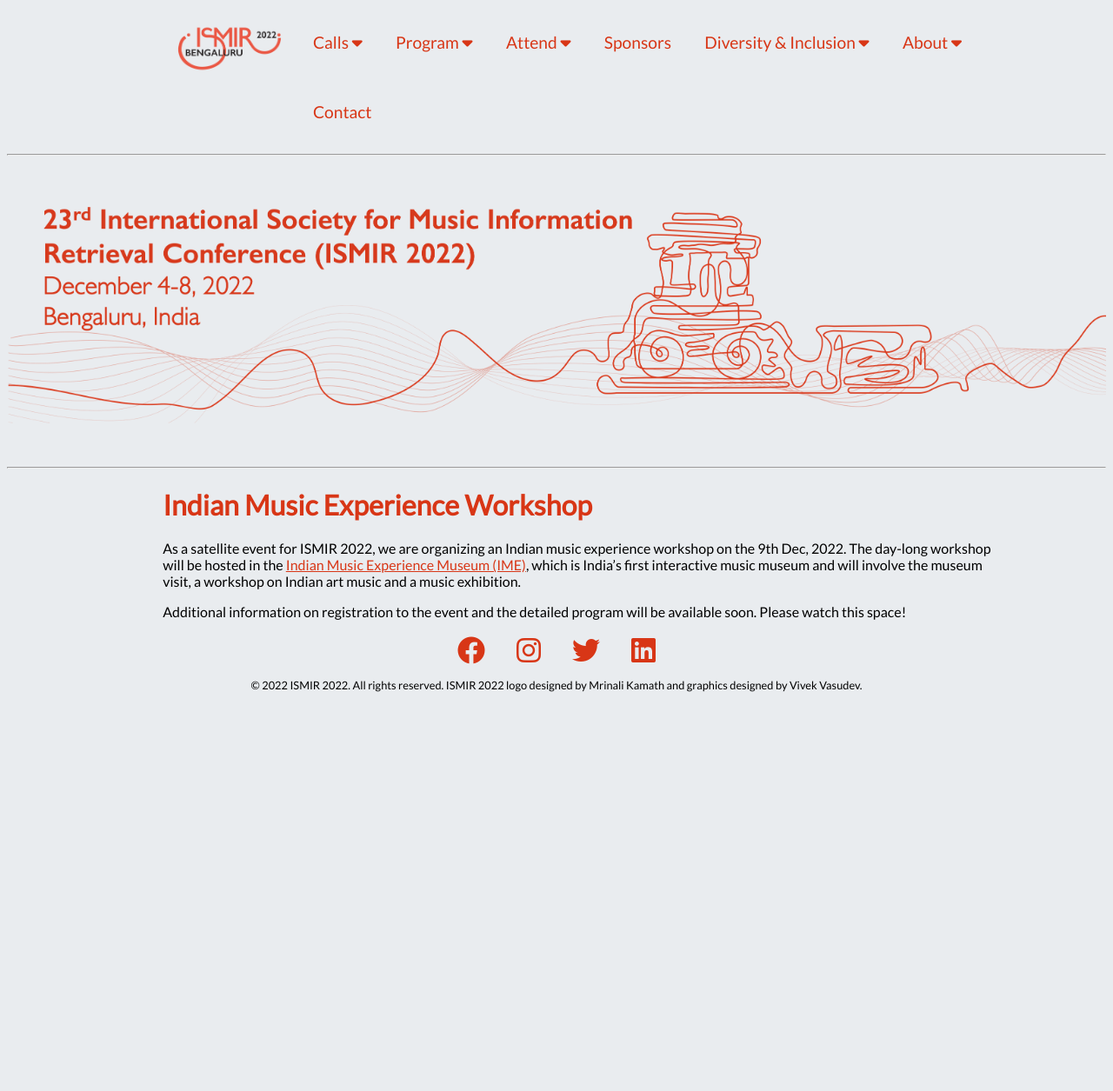
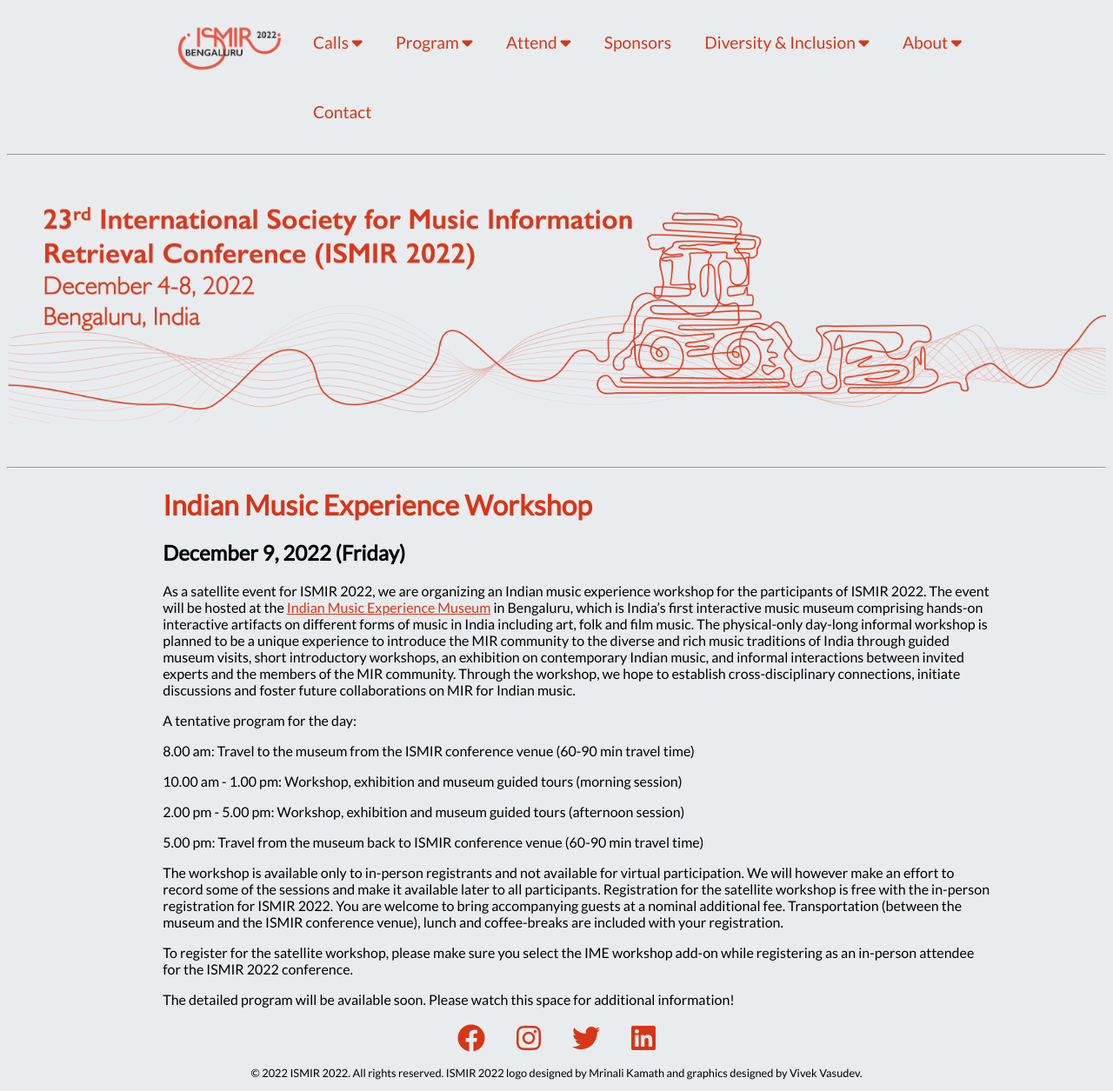
Before and after one commit to ismir2022/ismir2022.github.io, a Jekyll site: the page built from satellites/ime.md, in a window 1280 px wide. Shown: the whole page at 87% size. Built offline with Jekyll 4.4.1, drawn with Linux system fonts in a browser that asks for light colours; nearby versions of some CDN libraries; before the commit the page ends 900 px from its top, so only the background shows below that.

Commit message:
Update ime.md

```diff
--- a/satellites/ime.md
+++ b/satellites/ime.md
@@ -4,6 +4,22 @@
 ---
 # Indian Music Experience Workshop
 
-As a satellite event for ISMIR 2022, we are organizing an Indian music experience workshop on the 9th Dec, 2022. The day-long workshop will be hosted in the [Indian Music Experience Museum (IME)](https://indianmusicexperience.org/), which is India's first interactive music museum and will involve the museum visit, a workshop on Indian art music and a music exhibition.
+## December 9, 2022 (Friday)
 
-Additional information on registration to the event and the detailed program will be available soon. Please watch this space!
+As a satellite event for ISMIR 2022, we are organizing an Indian music experience workshop for the participants of ISMIR 2022. The event will be hosted at the [Indian Music Experience Museum](https://indianmusicexperience.org/) in Bengaluru, which is India’s first interactive music museum comprising hands-on interactive artifacts on different forms of music in India including art, folk and film music. The physical-only day-long informal workshop is planned to be a unique experience to introduce the MIR community to the diverse and rich music traditions of India through guided museum visits, short introductory workshops, an exhibition on contemporary Indian music, and informal interactions between invited experts and the members of the MIR community. Through the workshop, we hope to establish cross-disciplinary connections, initiate discussions and foster future collaborations on MIR for Indian music.
+
+A tentative program for the day:
+
+8.00 am: Travel to the museum from the ISMIR conference venue (60-90 min travel time)
+
+10.00 am - 1.00 pm: Workshop, exhibition and museum guided tours (morning session)
+
+2.00 pm - 5.00 pm: Workshop, exhibition and museum guided tours (afternoon session)
+
+5.00 pm: Travel from the museum back to ISMIR conference venue (60-90 min travel time)
+
+The workshop is available only to in-person registrants and not available for virtual participation. We will however make an effort to record some of the sessions and make it available later to all participants. Registration for the satellite workshop is free with the in-person registration for ISMIR 2022. You are welcome to bring accompanying guests at a nominal additional fee. Transportation (between the museum and the ISMIR conference venue), lunch and coffee-breaks are included with your registration.
+
+To register for the satellite workshop, please make sure you select the IME workshop add-on while registering as an in-person attendee for the ISMIR 2022 conference.
+
+The detailed program will be available soon. Please watch this space for additional information!
```
